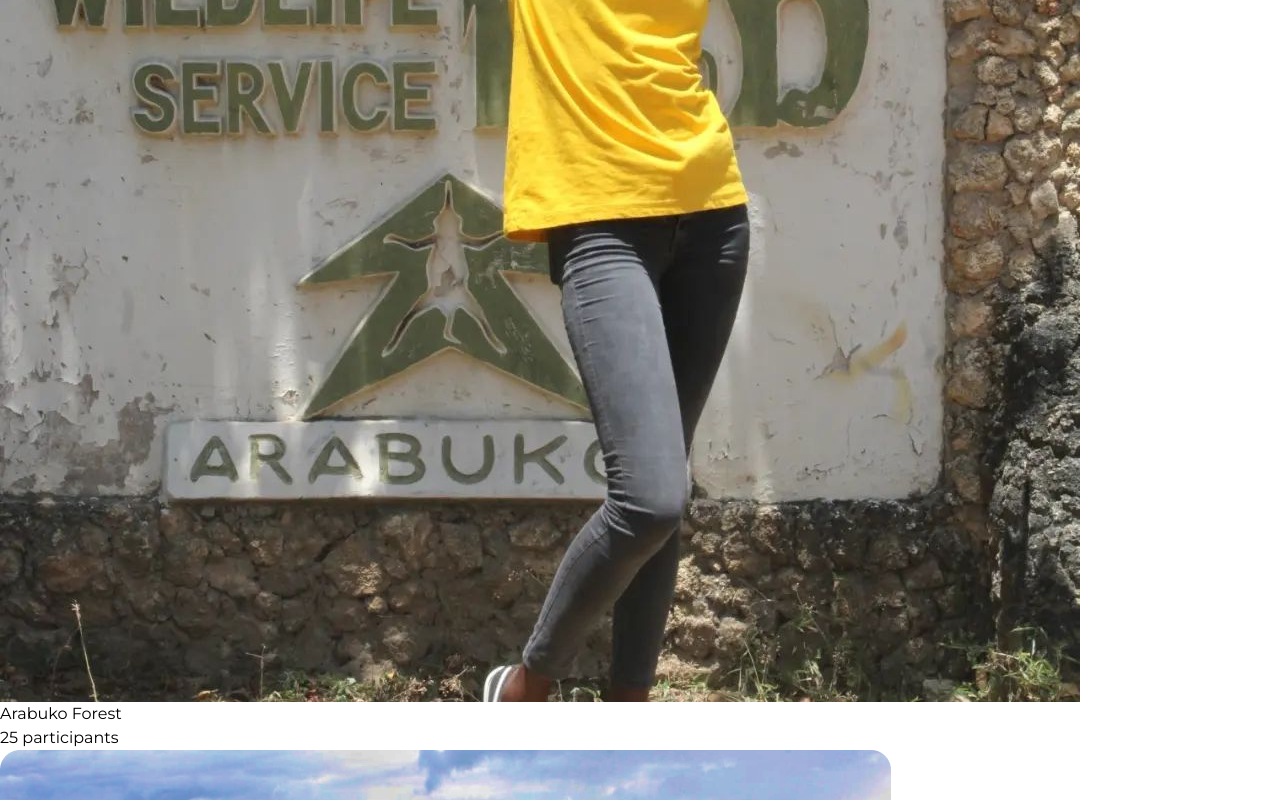
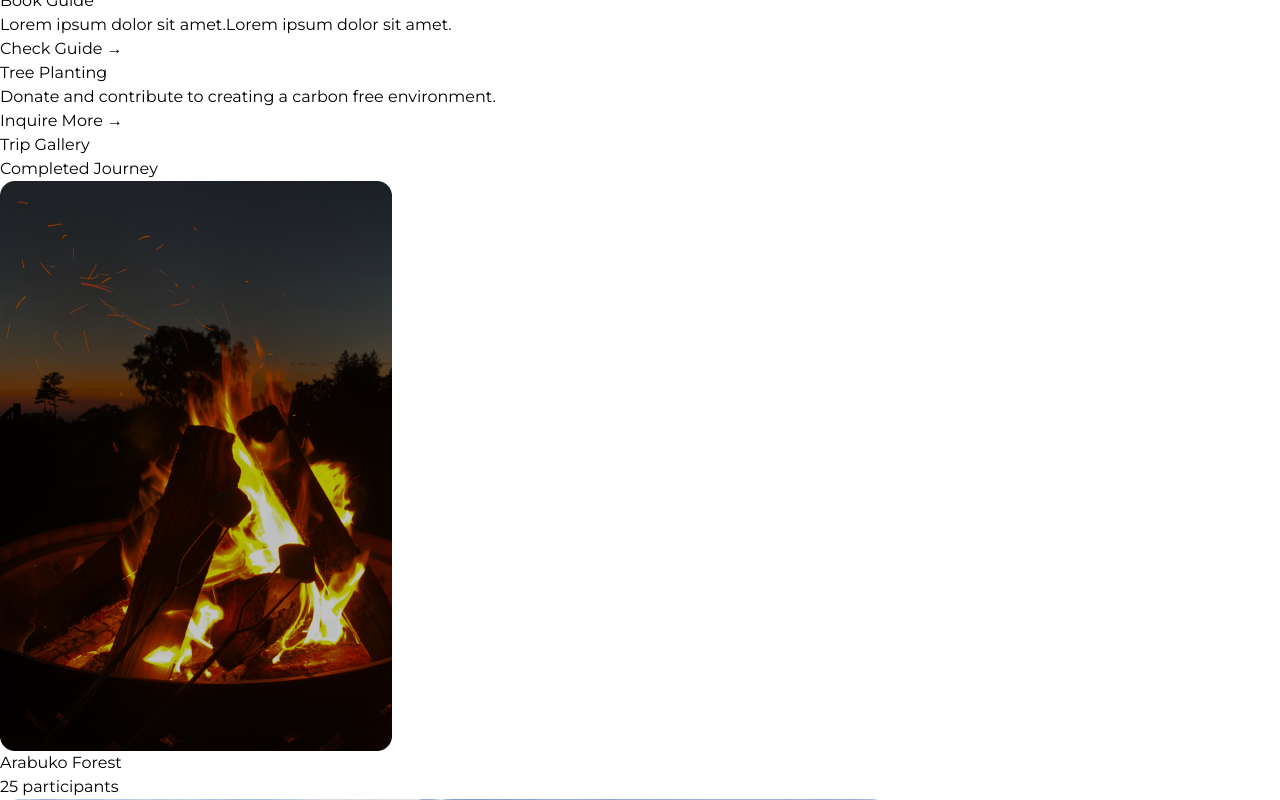
Before and after one commit to carreuky/pwani-adventures, a React (Vite) app: page / in a window 1280 px wide. Shown: the part 3280-4080 px from the top of the page. Built offline with nearby package versions, Linux system fonts and the light colour scheme.

Commit message:
view height on css

```diff
--- a/src/components/Funjoint.jsx
+++ b/src/components/Funjoint.jsx
@@ -45,7 +45,7 @@ export default function Funjoint() {
             </div>
             <div class="px-6 py-8 border border-t-0 rounded-b sm:px-8">
               <h5 class="mb-2 text-xl font-bold leading-none sm:text-2xl">
-                Baobab
+                DION STUNTIN
               </h5>
               <p>22/09/23</p>
               {/* <p class="mb-5 text-gray-700">
--- a/src/components/Gallery.jsx
+++ b/src/components/Gallery.jsx
@@ -1,5 +1,5 @@
 import React from "react";
-import arabuko from "../assets/arabuko.jpg";
+import arabuko from "../assets/bonfire.png";
 import ride from "../assets/ride.png";
 import funkids from "../assets/funkids.jpeg";
 import nightfun from "../assets/nightfun.jpg";
@@ -7,7 +7,13 @@ import bonfire from "../assets/bonfire.png";
 
 export default function Gallery() {
   return (
-    <div class="grid max-w-screen md:row-gap-4 sm:mx-auto lg:grid-cols-3 gap-4 lg:px-16 px-8 ">
+    <section className="lg:px-16 px-8 py-8">
+      <div className="text-center my-4">
+      <p className="mb-2 uppercase">Trip Gallery</p>
+      <h1 className="text-[#F47E3B] text-3xl font-bold">Completed Journey</h1>
+      </div>
+
+    <div class="grid max-w-screen md:row-gap-4 sm:mx-auto lg:grid-cols-3 gap-4 py-4 ">
       <div class=" relative">
         <img
           src={arabuko}
@@ -72,5 +78,6 @@ export default function Gallery() {
         </div>
       </div>{" "}
     </div>
+    </section>
   );
 }
--- a/src/index.css
+++ b/src/index.css
@@ -14,3 +14,6 @@
   -moz-osx-font-smoothing: grayscale;
   -webkit-text-size-adjust: 100%;
 }
+.home {
+  height: 100vh
+}
--- a/src/pages/Home.jsx
+++ b/src/pages/Home.jsx
@@ -10,7 +10,7 @@ export default function Home() {
   return (
     <div className="">
       <section
-        className="bg-hero-pattern  bg-no-repeat bg-cover bg-center  text-white lg:px-16 px-8 	"
+        className="bg-hero-pattern home  bg-no-repeat bg-cover bg-center  text-white lg:px-16 px-8 	"
         style={{
           // height: "100vh",
           backgroundImage: `url(${group11})`,
```
